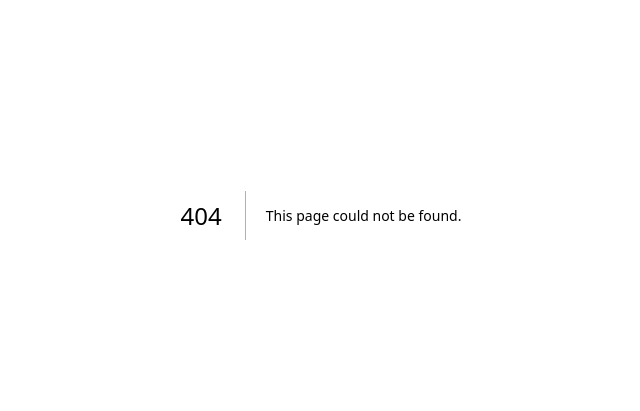
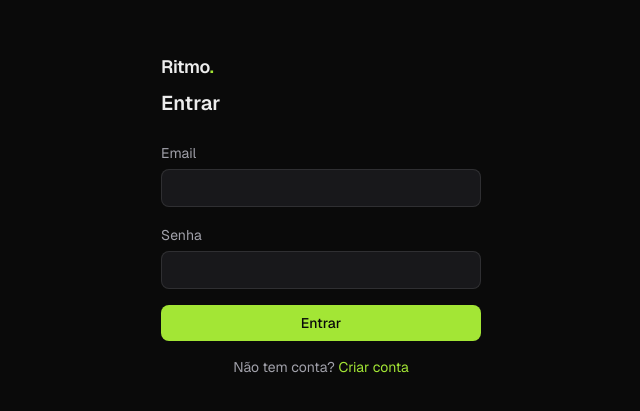
Before and after one commit to leonardocroda/ritmo, a Next.js app in the folder frontend/: page /login in a window 1280 px wide. Before the commit this address had no page. Shown: the part 185-596 px from the top of the page, without its empty margins (319-959 px from the left). Built offline with nearby package versions, Linux system fonts and the light colour scheme; no server answers.

Commit message:
feat(frontend): login screen with return-to-route

```diff
--- /dev/null
+++ b/frontend/src/app/(auth)/login/page.tsx
@@ -0,0 +1,115 @@
+"use client";
+
+// Tela de login (feature auth): email+senha → POST /api/auth/login via
+// helper `login` (T9). Erro do backend exibido inline — a 401 genérica
+// ("email ou senha inválidos") e a 429 do lockout já chegam em PT-BR
+// no `detail`. Sucesso → router.replace(next ?? "/treinos") (AUTH-18):
+// o `next` vem do proxy/wrapper e devolve o usuário à rota original.
+//
+// useSearchParams suspende no prerender com cacheComponents (mesmo
+// padrão do Nav): a boundary Suspense fica aqui dentro.
+
+import Link from "next/link";
+import { useRouter, useSearchParams } from "next/navigation";
+import { Suspense, useState, type FormEvent } from "react";
+
+import { ApiError, login } from "@/lib/api";
+
+const INPUT_CLASS =
+  "mt-1 w-full rounded-lg border border-white/10 bg-card px-3 py-2 text-sm text-foreground outline-none focus:border-accent/50";
+
+function LoginForm() {
+  const router = useRouter();
+  const searchParams = useSearchParams();
+  const next = searchParams.get("next");
+  const [error, setError] = useState<string | null>(null);
+  const [pending, setPending] = useState(false);
+
+  async function handleSubmit(event: FormEvent<HTMLFormElement>) {
+    event.preventDefault();
+    setError(null);
+    setPending(true);
+    const data = new FormData(event.currentTarget);
+    try {
+      await login(
+        String(data.get("email") ?? ""),
+        String(data.get("password") ?? ""),
+      );
+      // Aterrissa na rota original (AUTH-18); sem next, no painel principal.
+      router.replace(next ?? "/treinos");
+    } catch (err) {
+      setError(
+        err instanceof ApiError
+          ? err.message
+          : "Não foi possível entrar. Confira o backend e tente de novo.",
+      );
+      setPending(false);
+    }
+  }
+
+  return (
+    <div className="w-full max-w-xs">
+      <p className="text-lg font-semibold tracking-tight">
+        Ritmo<span className="text-accent">.</span>
+      </p>
+      <h1 className="mt-2 text-xl font-semibold">Entrar</h1>
+
+      <form onSubmit={handleSubmit} className="mt-6 space-y-4">
+        <div>
+          <label htmlFor="email" className="text-sm text-muted">
+            Email
+          </label>
+          <input
+            id="email"
+            name="email"
+            type="email"
+            required
+            autoComplete="email"
+            className={INPUT_CLASS}
+          />
+        </div>
+        <div>
+          <label htmlFor="password" className="text-sm text-muted">
+            Senha
+          </label>
+          <input
+            id="password"
+            name="password"
+            type="password"
+            required
+            autoComplete="current-password"
+            className={INPUT_CLASS}
+          />
+        </div>
+
+        {error !== null && <p className="text-sm text-red-400">{error}</p>}
+
+        <button
+          type="submit"
+          disabled={pending}
+          className="w-full rounded-lg bg-accent px-3 py-2 text-sm font-medium text-background disabled:opacity-60"
+        >
+          {pending ? "Entrando…" : "Entrar"}
+        </button>
+      </form>
+
+      <p className="mt-4 text-center text-sm text-muted">
+        Não tem conta?{" "}
+        <Link
+          href={next !== null ? `/registrar?next=${encodeURIComponent(next)}` : "/registrar"}
+          className="text-accent hover:underline"
+        >
+          Criar conta
+        </Link>
+      </p>
+    </div>
+  );
+}
+
+export default function LoginPage() {
+  return (
+    <Suspense fallback={null}>
+      <LoginForm />
+    </Suspense>
+  );
+}
```
Also changed, not shown: 2 other files (tests, documents, lock files or other folders).
